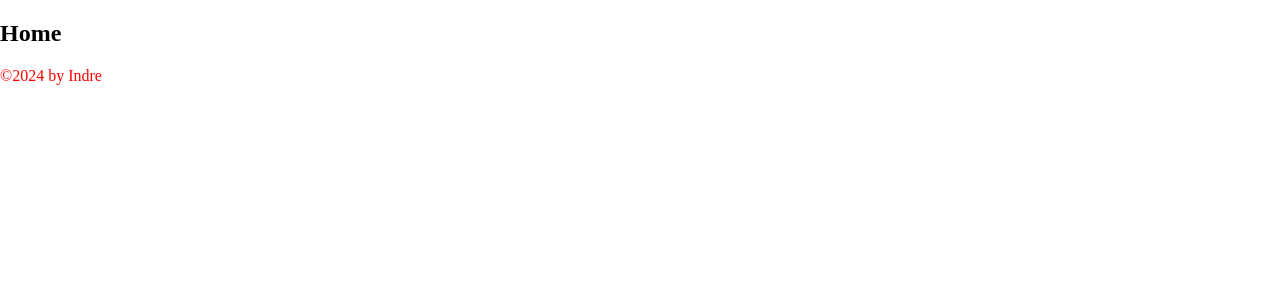
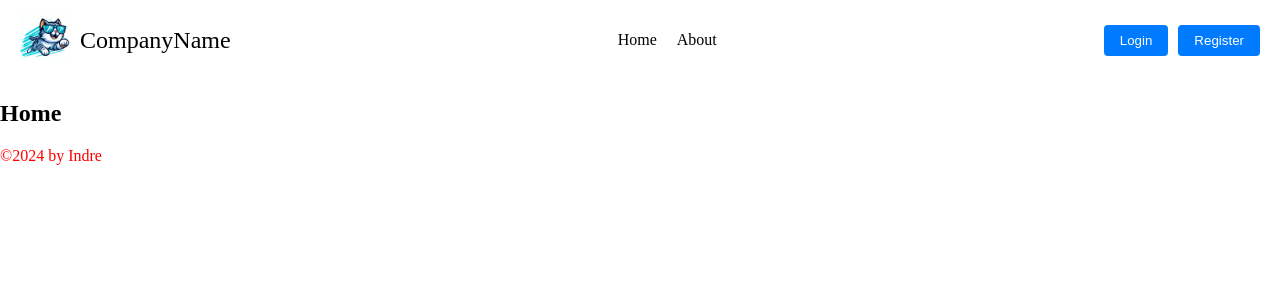
Before and after one commit to indrephone/kisa1, a React (Create React App) app: page / in a window 1280 px wide. Shown: the top 300 px of the page. Built offline with nearby package versions, Linux system fonts and the light colour scheme.

Commit message:
uzbaigtas outletas ir headeris su logo

```diff
--- /dev/null
+++ b/src/components/UI/atoms/Logo.tsx
@@ -0,0 +1,18 @@
+// src/components/UI/atoms/Logo.tsx
+import React from 'react';
+import styled from 'styled-components';
+
+// Styled component for the logo
+const StyledLogo = styled.img`
+  width: 50px;
+  height: 50px;
+  cursor: pointer;
+`;
+
+// Logo component
+const Logo = () => {
+  // Reference the image correctly from the public folder
+  return <StyledLogo src="/runningCatLogo.jpeg" alt="Logo" />;
+};
+
+export default Logo;
--- /dev/null
+++ b/src/components/UI/organisms/Header.tsx
@@ -0,0 +1,85 @@
+import { NavLink, Link } from "react-router-dom";
+import styled from "styled-components";
+import Logo from "../atoms/Logo";
+
+
+const StyledHeader = styled.header`
+    display: flex;
+    align-items: center;
+    justify-content: space-between;
+    height: 80px;
+    padding: 0 20px;
+    `;
+// Container to group logo and company name on the left
+const LogoContainer = styled.div`
+  display: flex;
+  align-items: center;
+  gap: 10px; /* Space between the logo and the company name */
+  font-size: 1.5rem;
+`;
+const StyledNav = styled.nav`
+flex: 1; /* Allows the nav to expand and center the links */
+display: flex;
+justify-content: center;
+
+ul {
+  display: flex;
+  gap: 20px; /* Space between the nav items */
+  list-style: none;
+  padding: 0;
+  margin: 0;
+}
+
+a {
+  text-decoration: none;
+  color: inherit;
+}
+`;
+// Right side buttons
+const ButtonContainer = styled.div`
+  display: flex;
+  gap: 10px; /* Space between the buttons */
+
+  button {
+    padding: 8px 16px;
+    border: none;
+    background-color: #007bff; /* Example button color */
+    color: white;
+    cursor: pointer;
+    border-radius: 4px;
+
+    a {
+      color: white;
+      text-decoration: none;
+    }
+  }
+
+  button:hover {
+    background-color: #0056b3; /* Darker color on hover */
+  }
+`;
+
+
+const Header = () => {
+    return (
+        <StyledHeader>
+           <LogoContainer>
+            <div  className="headerLogo"><Link to='/'><Logo /></Link></div>
+            <span>CompanyName</span>
+            </LogoContainer>
+
+            <StyledNav>
+               <ul>
+                <li><NavLink to=''>Home</NavLink></li>
+                <li><NavLink to='about'>About</NavLink></li>
+               </ul>
+            </StyledNav>
+            <ButtonContainer>
+                <button><Link to='/login'>Login</Link></button>
+                <button><Link to='/register'>Register</Link></button>
+            </ButtonContainer>
+        </StyledHeader>
+     );
+}
+
+export default Header;
--- a/src/components/outlets/MainOutlet.tsx
+++ b/src/components/outlets/MainOutlet.tsx
@@ -1,15 +1,21 @@
 import { Outlet } from 'react-router-dom';
+import styled from 'styled-components';
 import Footer from '../UI/organisms/Footer';
+import Header from '../UI/organisms/Header';
+
+const StyledMain = styled.main`
+    min-height: calc(100vh - 80px -100px);
+`
 
 const MainOutlet = () => {
     return (
         <>
-         <header></header>
-         <main>
+         <Header />
+            <StyledMain>
               <Outlet />
-         </main>
+            </StyledMain>
          <Footer />
-       </>
+        </>
      );
 }
 
```
Also changed, not shown: public/runningCatLogo.jpeg (added), src/components/pages/Login.tsx (line endings or trailing spaces).
